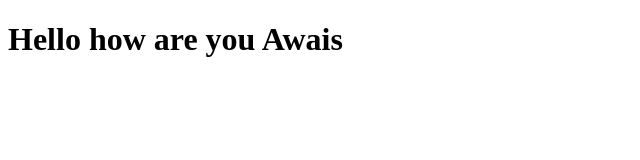
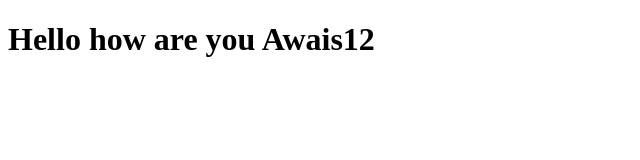
Before and after one commit to awais1989/Bootcamp1, a plain HTML site: page index.html in a window 1280 px wide. Shown: the full height of the page, 0-640 px from the left. Drawn offline with Linux system fonts and the light colour scheme.

Commit message:
update
index.html

```diff
--- a/index.html
+++ b/index.html
@@ -6,6 +6,6 @@
     <title>Document</title>
 </head>
 <body>
-    <h1>Hello how are you Awais </h1>
+    <h1>Hello how are you Awais12 </h1>
 </body>
 </html>
```
